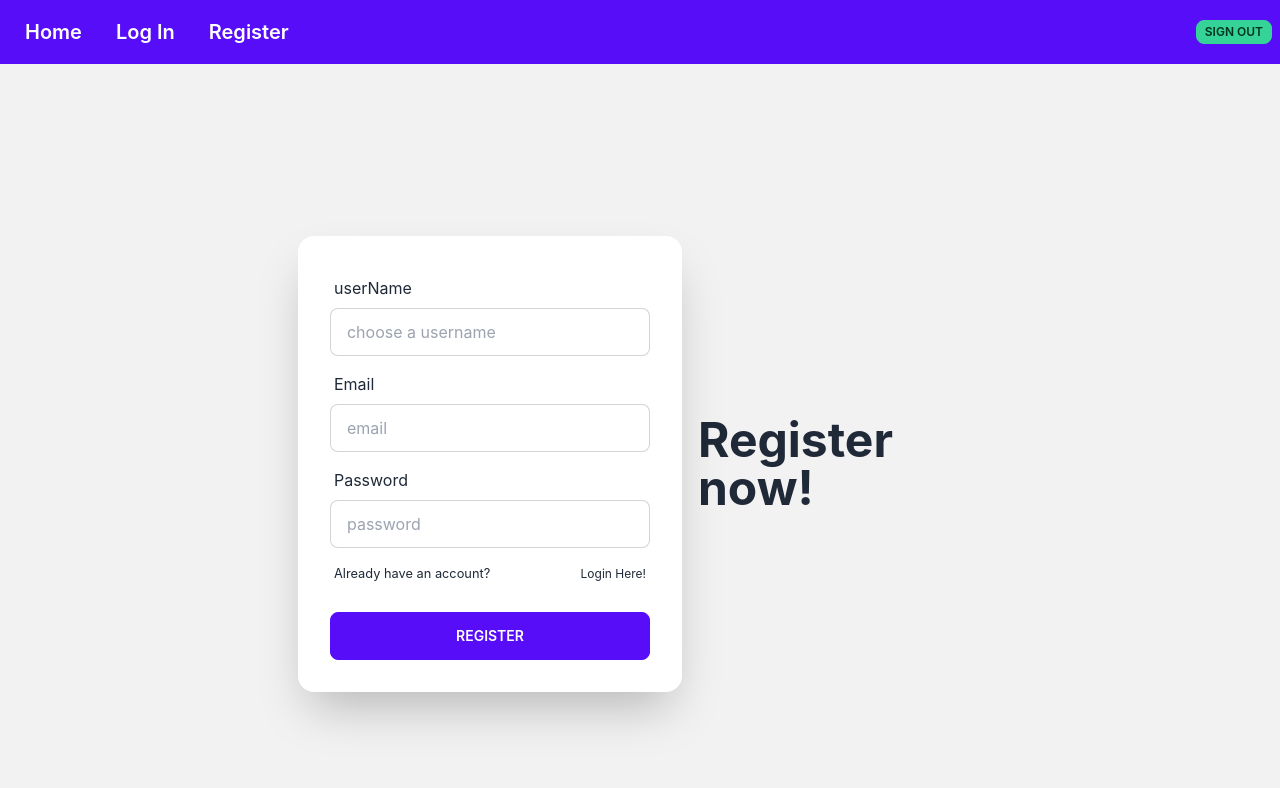
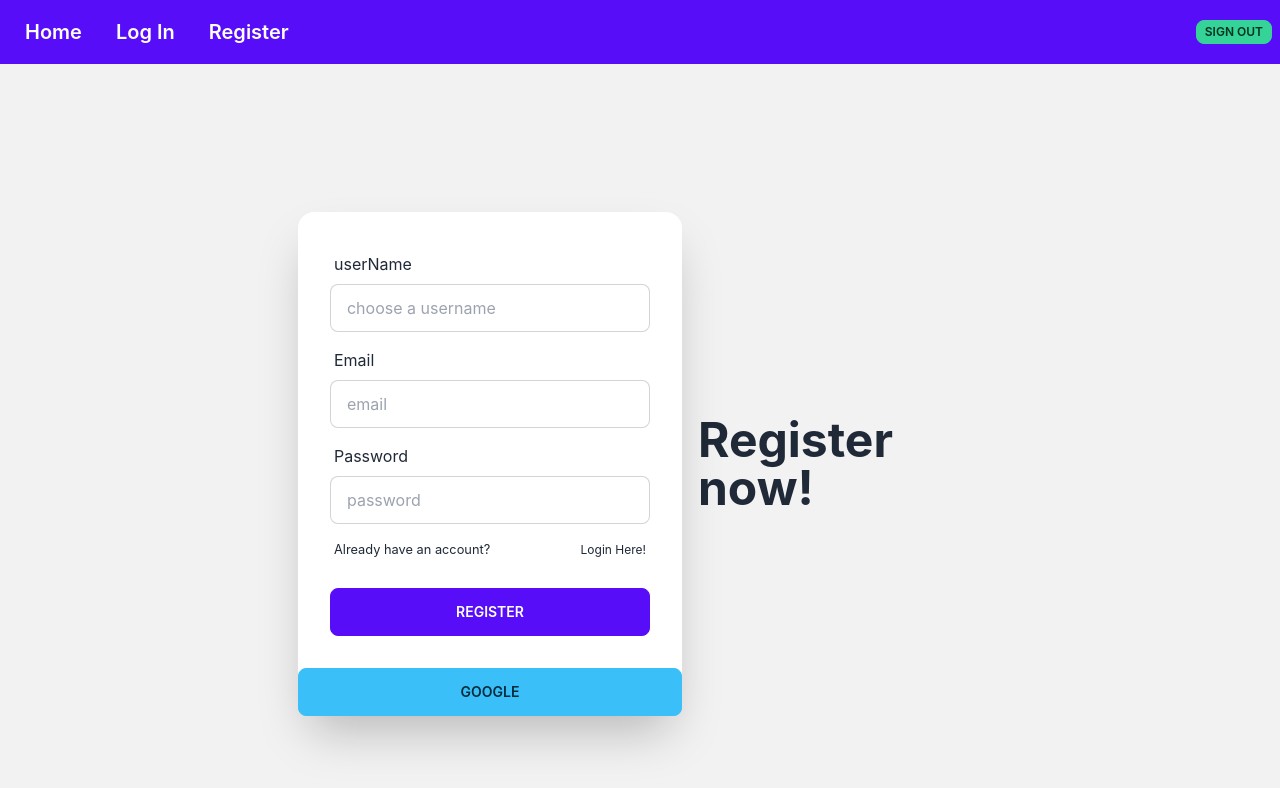
Before and after one commit to mostafizurhh/auth-react-context, a React (Create React App) app: page /register in a window 1280 px wide. Shown: the top 788 px of the page. Built offline with nearby package versions, Linux system fonts and the light colour scheme; no server answers.

Commit message:
implemented signin method with google

```diff
--- a/src/components/Header.js
+++ b/src/components/Header.js
@@ -6,6 +6,7 @@ const Header = () => {
     const { user, logOut } = useContext(AuthContext)
     // console.log(user.displayName)
 
+    /* handle sign out button */
     const handleLogOut = () => {
         logOut()
             .then(() => { })
--- a/src/components/Register.js
+++ b/src/components/Register.js
@@ -4,7 +4,7 @@ import { AuthContext } from '../contexts/UserContext';
 
 const Register = () => {
     /* create new user with context API*/
-    const { createUser } = useContext(AuthContext);
+    const { createUser, signInWithGoogle } = useContext(AuthContext);
 
     const handleSubmit = (event) => {
         event.preventDefault();
@@ -27,6 +27,14 @@ const Register = () => {
             })
     }
 
+    const handleGoogleSignIn = () => {
+        signInWithGoogle()
+            .then(result => {
+                const user = result.user;
+                console.log(user)
+            })
+            .catch(error => console.error(error))
+    }
     return (
         <div>
             <div className="hero min-h-screen bg-base-200">
@@ -62,6 +70,7 @@ const Register = () => {
                                 <button className="btn btn-primary">Register</button>
                             </div>
                         </form>
+                        <button onClick={handleGoogleSignIn} className="btn btn-info">Google</button>
                     </div>
                 </div>
             </div>
--- a/src/contexts/UserContext.js
+++ b/src/contexts/UserContext.js
@@ -1,12 +1,16 @@
 import React, { createContext, useEffect, useState } from 'react';
 import app from '../firebase/firebase.config'
-import { createUserWithEmailAndPassword, getAuth, onAuthStateChanged, signInWithEmailAndPassword, signOut } from 'firebase/auth'
+import { createUserWithEmailAndPassword, getAuth, GoogleAuthProvider, onAuthStateChanged, signInWithEmailAndPassword, signInWithPopup, signOut } from 'firebase/auth'
 
 
 export const AuthContext = createContext();
 const auth = getAuth(app);
 
 const UserContext = ({ children }) => {
+    /********************************************************
+     creation and authentication user with email and password
+     ********************************************************/
+
     const [user, setUser] = useState({ displayName: 'Shihan' })
     // const user = { displayName: 'Shihan' }
 
@@ -31,8 +35,16 @@ const UserContext = ({ children }) => {
         return () => unsubscribe();
     })
 
+    /**********************************************
+     creation and authentication user with Google
+     **********************************************/
+    const googleProvider = new GoogleAuthProvider()
 
-    const authInfo = { user, createUser, signIn, logOut }
+    const signInWithGoogle = () => {
+        return signInWithPopup(auth, googleProvider);
+    }
+
+    const authInfo = { user, createUser, signIn, logOut, signInWithGoogle }
 
     return (
         <AuthContext.Provider value={authInfo}>
```
